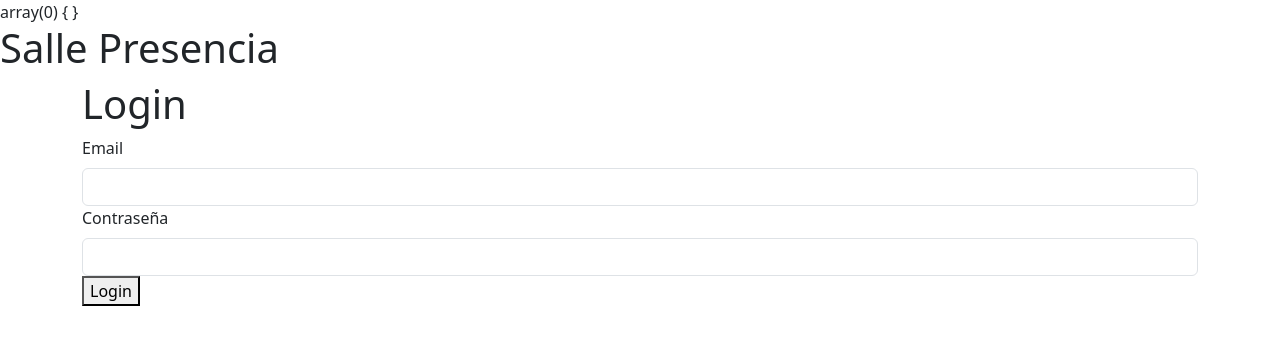
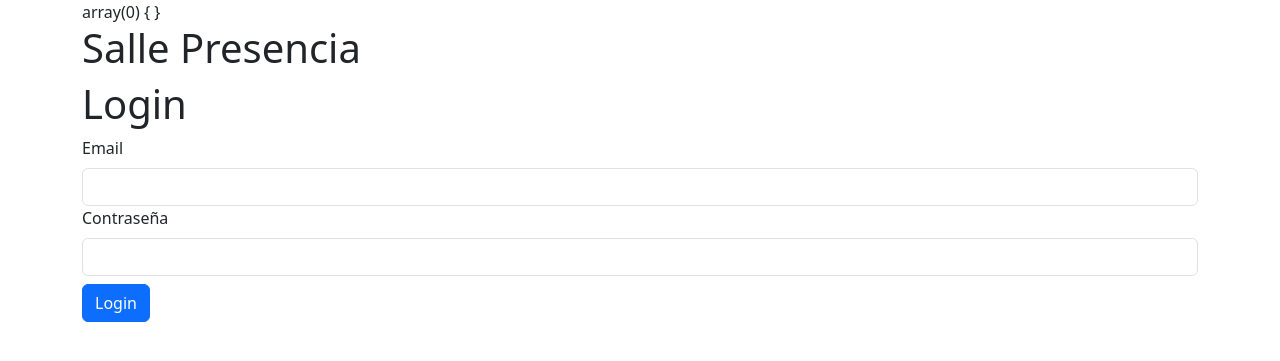
Before and after one commit to sorayadel/IAW, a PHP site: page / in a window 1280 px wide. Shown: the top 361 px of the page. Run offline with PHP 8.4, Linux system fonts and the light colour scheme.

Commit message:
Cambiar botones index

```diff
--- a/index.php
+++ b/index.php
@@ -12,10 +12,10 @@
       <?php require_once "headContenido.php"; ?>
     </head>
     <body>
-      <?php require_once "cabecera.php"; ?>
       <div class="container">
         <div class="row">
           <div class="col-12">
+            <?php require_once "cabecera.php"; ?>
 
             <?php if ($error): ?>
               <div class="alert alert-danger" role="alert">
@@ -66,18 +66,15 @@
               }
             ?>
             <form method="POST" name="login">
-              <div class="#">
+              <div>
                 <label for="email" class="form-label">Email</label>
                 <input type="email" class="form-control" name="email" aria-describedby="emailHelp">
               </div>
-
-              <div class="#">
+              <div>
                 <label for="pass" class="form-label">Contraseña</label>
                 <input type="password" class="form-control" name="pass">
               </div>
-
-                <button type="submit" class="#" name= "login" value="login">Login</button>
-
+              <button type="submit" class="btn btn-primary mt-2" name= "login" value="login">Login</button>
             </form>
           </div>
         </div>
```
